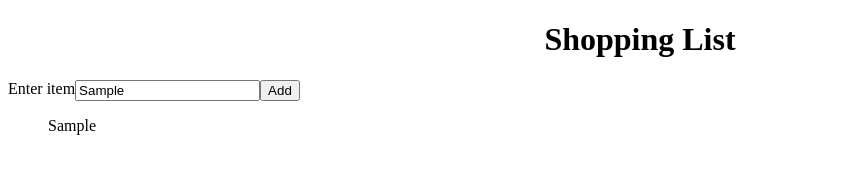
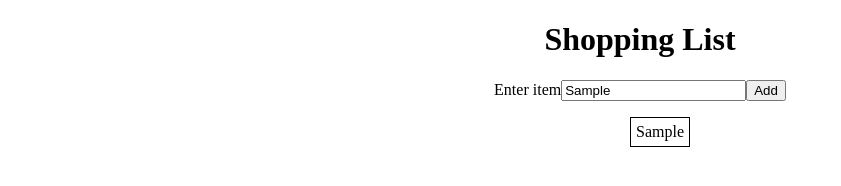
Before and after one commit to MohamedDiaa/Ovning9, a plain HTML site: page ToDoList/index.html in a window 1280 px wide. Both pictures are taken after typing "Sample" into the empty fields and a click on the button "Add". Shown: the whole page, without its empty margins (0-841 px from the left). Drawn offline with Linux system fonts and the light colour scheme.

Commit message:
center div

```diff
--- a/ToDoList/todo.css
+++ b/ToDoList/todo.css
@@ -3,14 +3,20 @@ h1 {
 }
 
 div {
-
-    margin: auto;
     display: flex;
-    align-content: center;
-    width: 100%;
-}
+    justify-content: center;
+    align-items: center;
+  }
 
 ul {
 
+
     list-style: none;
 }
+ul > li {
+
+    border-style: solid;
+    border-color: black;
+    border-width: 1px;
+    padding: 5px;
+}
--- a/ToDoList/todo.js
+++ b/ToDoList/todo.js
@@ -11,10 +11,9 @@ function addAction() {
     let value = inputField.value;
 
     console.log(value);
-    itemsList.insertAdjacentHTML(`beforeend`,`<li id="item${id}">${value}</li>`);
+    itemsList.insertAdjacentHTML(`beforeend`,`<li id="item${id}">${value}</li><br>`);
 
     const item = document.getElementById(`item${id}`);
-
     item.addEventListener('click', itemClicked);
 }
 
```
